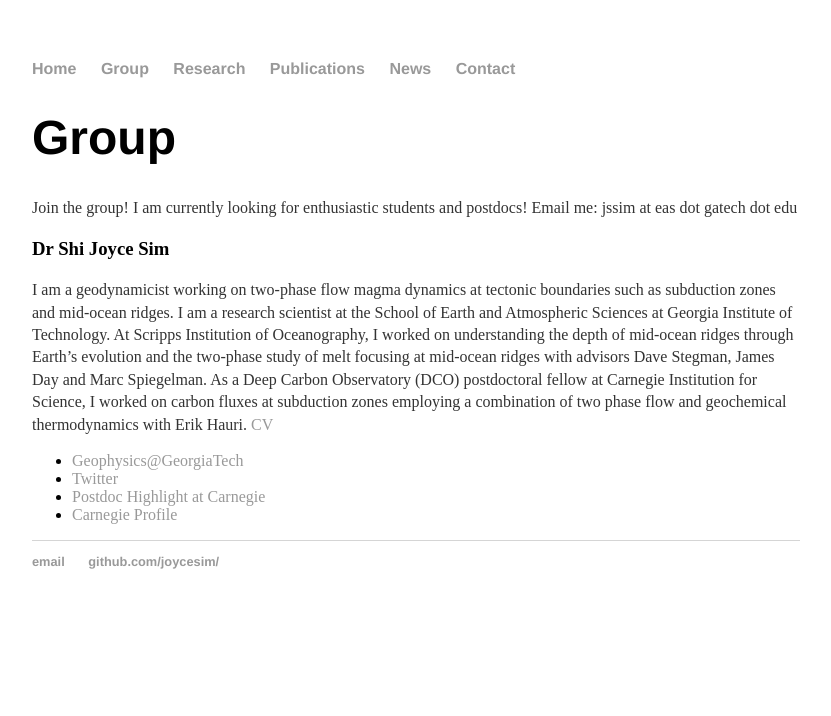
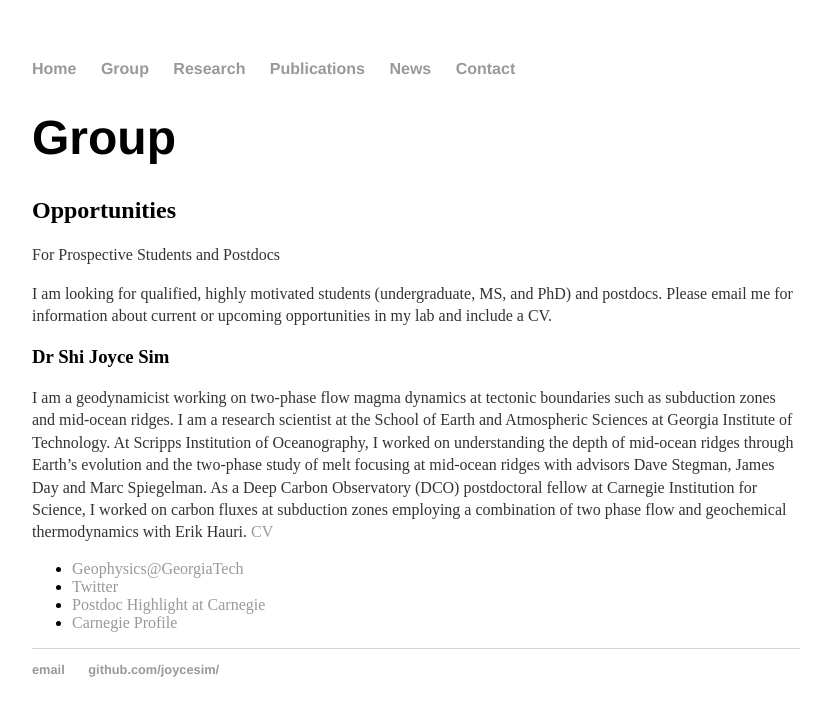
Before and after one commit to joycesim/joycesim.github.io, a Jekyll site: the page built from group/index.md, in a window 1280 px wide. Shown: the top 716 px of the page, without its empty margins (224-1055 px from the left). Built offline with Jekyll 4.4.1, drawn with Linux system fonts in a browser that asks for light colours.

Commit message:
Update index.md

```diff
--- a/group/index.md
+++ b/group/index.md
@@ -4,7 +4,10 @@ title: Group
 ---
 # {{page.title}}
 
-Join the group! I am currently looking for enthusiastic students and postdocs! Email me: jssim at eas dot gatech dot edu
+## Opportunities
+For Prospective Students and Postdocs
+
+I am looking for qualified, highly motivated students (undergraduate, MS, and PhD) and postdocs. Please email me for information about current or upcoming opportunities in my lab and include a CV.
 
 ### Dr Shi Joyce Sim
 I am a geodynamicist working on two-phase flow magma dynamics at tectonic boundaries such as subduction zones and mid-ocean ridges. I am a research scientist at the School of Earth and Atmospheric Sciences at Georgia Institute of Technology. At Scripps Institution of Oceanography, I worked on understanding the depth of mid-ocean ridges through Earth's evolution and the two-phase study of melt focusing at mid-ocean ridges with advisors Dave Stegman, James Day and Marc Spiegelman. As a Deep Carbon Observatory (DCO) postdoctoral fellow at Carnegie Institution for Science, I worked on carbon fluxes at subduction zones employing a combination of two phase flow and geochemical thermodynamics with Erik Hauri. [CV](https://joycesim.github.io/cv/)
```
